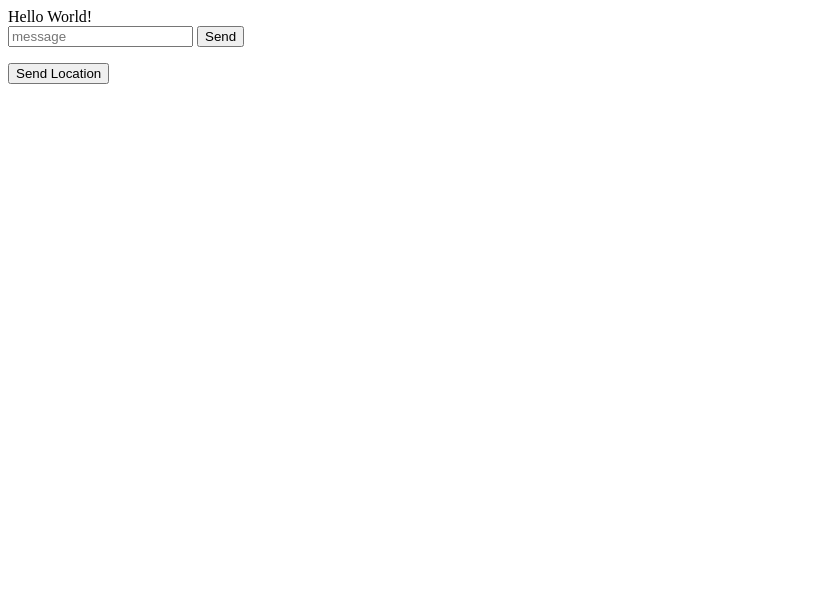
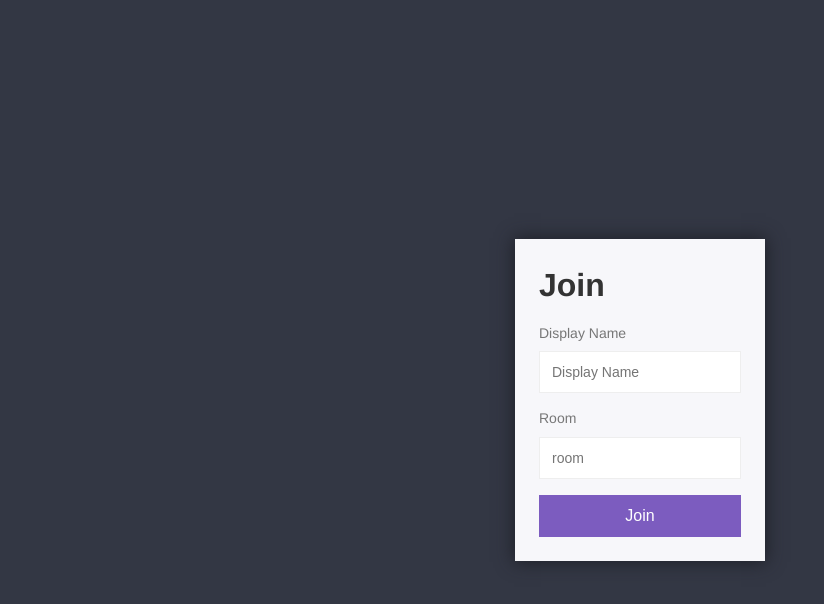
Before and after one commit to irvanrahmanto/chat_app, a website: page public/index.html in a window 1280 px wide. Shown: the whole page, without its empty margins (0-824 px from the left). Drawn offline with nearby package versions, Linux system fonts and the light colour scheme; no server answers.

Commit message:
memperbaiki struktur tag html

```diff
--- a/public/index.html
+++ b/public/index.html
@@ -4,44 +4,23 @@
     <meta charset="UTF-8">
     <meta name="viewport" content="width=device-width, initial-scale=1.0">
     <title>Chat Apps</title>
+    <link rel="icon" href="./img/favicon.png">
+    <link rel="stylesheet" href="./css/styles.min.css">
 </head>
 
 <body>
-    <!-- <p>Hello World!</p> -->
-    Hello World!
-
-    <div id="messages"></div>
-
-    <!-- <button id="increment">+1</button> -->
-    <form action="" id="message-form">
-        <input name="message" placeholder="message">
-        <button>Send</button>
-    </form>
-
-    <button id="send-location">Send Location</button>
-
-    <script id="message-template" type="text/html">
-        <div>
-            <p>{{createdAt}} - {{message}} </p>
+    <div class="centered-form">
+        <div class="centered-form__box">
+            <h1>Join</h1>
+            <form action="./chat.html">
+                <label>Display Name</label>
+                <input type="text" name="username" placeholder="Display Name" required>
+                <label>Room</label>
+                <input type="text" name="room" placeholder="room" required>
+                <button>Join</button>
+            </form>
         </div>
-    </script>
-
-    <script id="location-message-template" type="text/html">
-        <div>
-            <p> {{createdAt}} -
-                <a href="{{url}}" target="_blank">My current location</a>
-            </p>
-        </div>
-    </script>
-
-
-    <!-- get this script from links.mead.io/chatlibs -->
-    <script src="https://cdnjs.cloudflare.com/ajax/libs/mustache.js/3.0.1/mustache.min.js"></script>
-    <script src="https://cdnjs.cloudflare.com/ajax/libs/moment.js/2.22.2/moment.min.js"></script>
-    <script src="https://cdnjs.cloudflare.com/ajax/libs/qs/6.6.0/qs.min.js"></script>
-
-    <script src="/socket.io/socket.io.js"></script>
-    <script src="/js/chat.js"></script>
+    </div>
 </body>
 
 </html>
```
